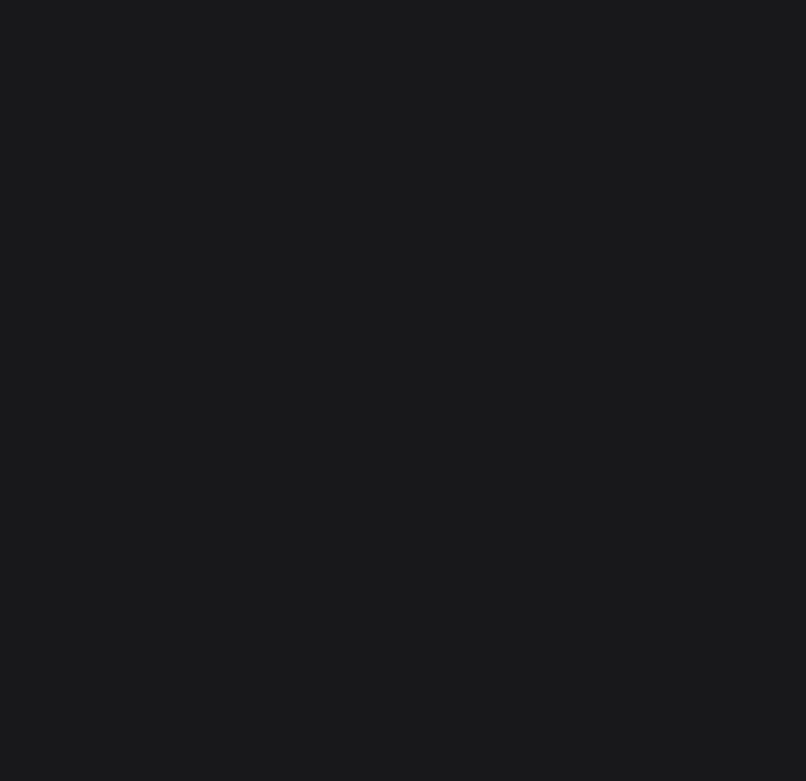
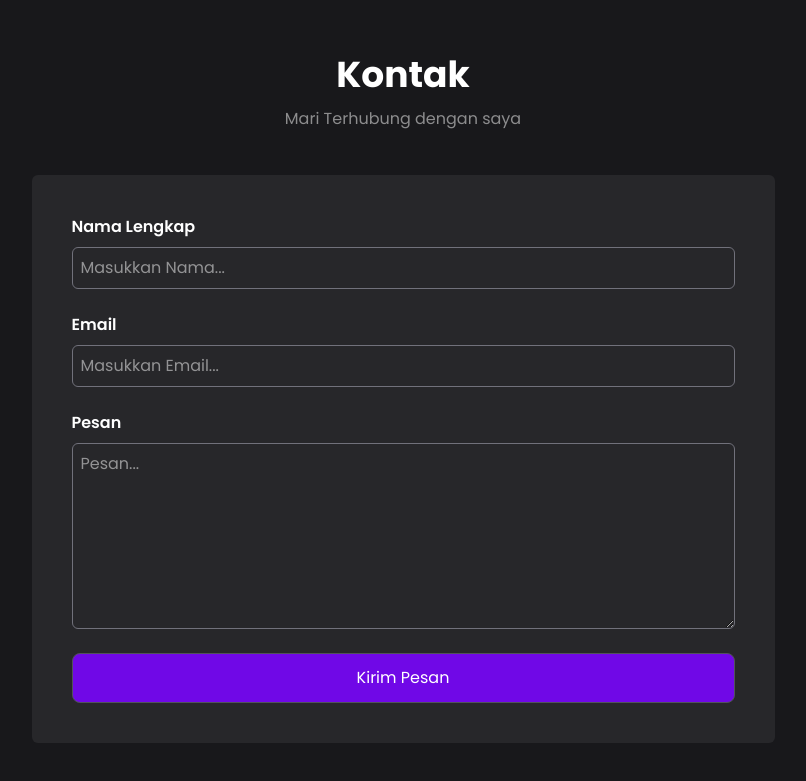
Before and after one commit to muhammadsyauqijazuli/react-portofolio, a React (Vite) app: page / in a window 1280 px wide. Shown: the part 3222-4003 px from the top of the page, without its empty margins (237-1043 px from the left). Before the commit the page ends 3077 px from the top, so only its background shows below. Built offline with nearby package versions, Linux system fonts and the light colour scheme.

Commit message:
add contact section

```diff
--- a/src/App.jsx
+++ b/src/App.jsx
@@ -105,7 +105,7 @@ function App() {
                     ))}
                   </div>
                   <div className="mt-8 text-center">
-                    <a href="#" className="bg-violet-700 p3 rounded-lg block border
+                    <a href="#" className="bg-violet-700 p-3 rounded-lg block border
                     border-zinc-600 hover:bg-violet-600">Lihat Website</a>
                   </div>
                 </div>
@@ -115,6 +115,37 @@ function App() {
       </div>
       {/* Proyek */}
 
+      {/* Kontak */}
+      <div className="kontak mt-32 p-10">
+        <h1 className="text-4xl mb-2 font-bold text-center">Kontak</h1>
+        <p className=" text-base/loose text-center mb-10 opacity-50">Mari Terhubung dengan saya</p>
+        <form action="https://formsubmit.co/syauqialjm93@gmail.com" method="POST" className="bg-zinc-800 p-10 w-fit mx-auto rounded-md"
+        autoComplete="off">
+          <div className="flex flex-col gap-6">
+            <div className="flex flex-col gap-2">
+              <label className="font-semibold">Nama Lengkap</label>
+              <input type="text" name="nama" placeholder="Masukkan Nama..." className="border
+              border-zinc-500 p-2 rounded-md" required/>
+            </div>
+            <div className="flex flex-col gap-2">
+              <label className="font-semibold">Email</label>
+              <input type="Email" name="email" placeholder="Masukkan Email..." className="border
+              border-zinc-500 p-2 rounded-md" required/>
+            </div>
+            <div className="flex flex-col gap-2">
+              <label htmlFor="pesan" className="font-semibold">Pesan</label>
+              <textarea name="pesan" id="pesan" cols="45" rows="7" placeholder="Pesan..." className="border
+              border-zinc-500 p-2 rounded-md" required></textarea>
+            </div>
+            <div className="text-center">
+              <button className="bg-violet-700 p-3 rounded-lg w-full border
+              cursor-pointer border-zinc-600 hover:bg-violet-600" type="submit">Kirim Pesan</button>
+            </div>
+          </div>
+        </form>
+      </div>
+      {/* Kontak */}
+
     </>
 
   )
```
